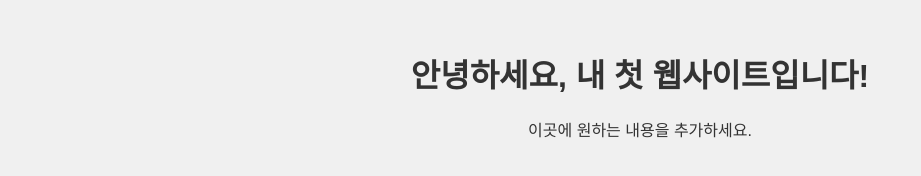
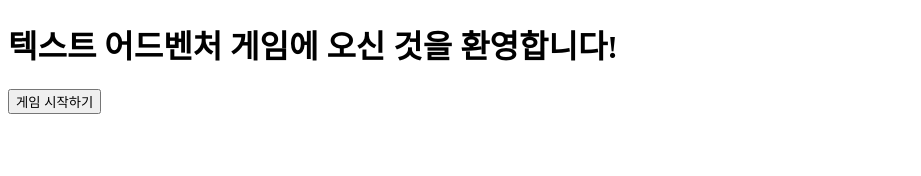
Before and after one commit to hazel0209/echosystem, a plain HTML site: page index.html in a window 1280 px wide. Shown: the whole page, without its empty margins (0-921 px from the left). Drawn offline with Linux system fonts and the light colour scheme.

Commit message:
Update index.html

```diff
--- a/index.html
+++ b/index.html
@@ -2,20 +2,10 @@
 <html lang="ko">
 <head>
     <meta charset="UTF-8">
-    <meta name="viewport" content="width=device-width, initial-scale=1.0">
-    <title>내 웹사이트</title>
-    <style>
-        body {
-            font-family: Arial, sans-serif;
-            background-color: #f0f0f0;
-            color: #333;
-            text-align: center;
-            margin-top: 50px;
-        }
-    </style>
+    <title>텍스트 어드벤처 게임</title>
 </head>
 <body>
-    <h1>안녕하세요, 내 첫 웹사이트입니다!</h1>
-    <p>이곳에 원하는 내용을 추가하세요.</p>
+    <h1>텍스트 어드벤처 게임에 오신 것을 환영합니다!</h1>
+    <button onclick="window.location.href='game.html'">게임 시작하기</button>
 </body>
 </html>
```
